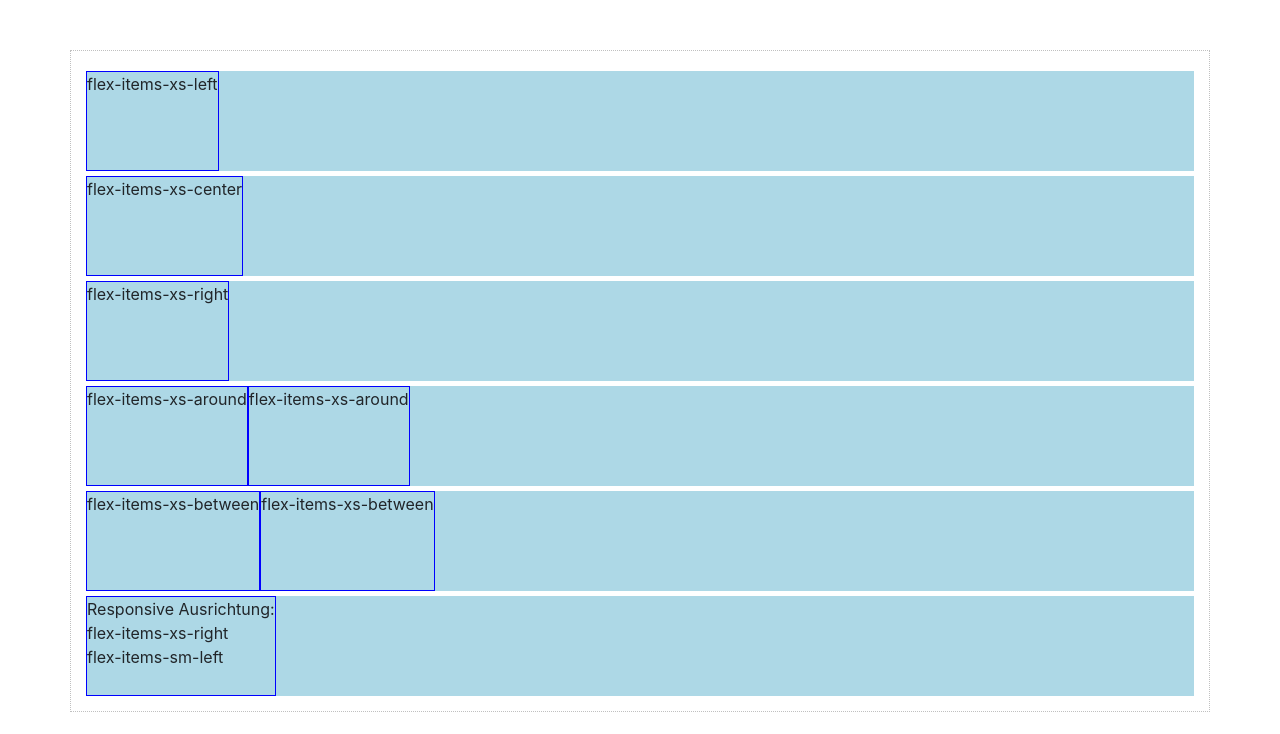
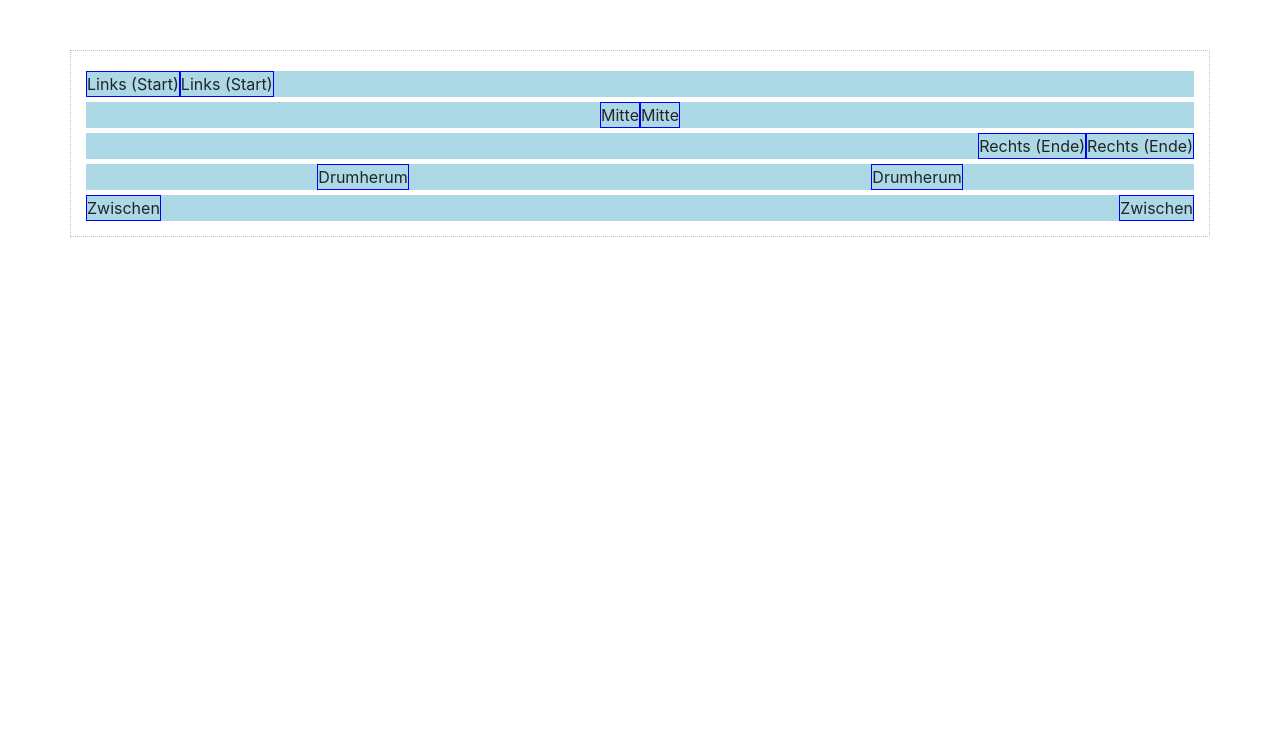
Before and after one commit to joergkrause/bootstrap4-kurz-und-gut, a website: page beispiele/Grid_FlexDist.html in a window 1280 px wide. Drawn offline with nearby package versions, Linux system fonts and the light colour scheme.

Commit message:
Flex fixes

```diff
--- a/beispiele/Grid_FlexDist.html
+++ b/beispiele/Grid_FlexDist.html
@@ -10,25 +10,25 @@
 </head>
 <body>
   <div class="container sample sample-col">
-    <div class="row flex-items-xs-left">
-      <div class="col-xs-6 ">flex-items-xs-left</div>
+    <div class="d-flex justify-content-start sample-row">
+      <div class="col-xs">Links (Start)</div>
+      <div class="col-xs">Links (Start)</div>
     </div>
-    <div class="row flex-items-xs-center">
-      <div class="col-xs-6">flex-items-xs-center</div>
+    <div class="d-flex justify-content-center sample-row">
+      <div class="col-xs">Mitte</div>
+      <div class="col-xs">Mitte</div>
     </div>
-    <div class="row flex-items-xs-right">
-      <div class="col-xs-6">flex-items-xs-right</div>
+    <div class="d-flex justify-content-end sample-row">
+      <div class="col-xs">Rechts (Ende)</div>
+      <div class="col-xs">Rechts (Ende)</div>
     </div>
-    <div class="row flex-items-xs-around">
-      <div class="col-xs-4">flex-items-xs-around</div>
-      <div class="col-xs-4">flex-items-xs-around</div>
+    <div class="d-flex justify-content-around sample-row">
+      <div class="col-xs-4">Drumherum</div>
+      <div class="col-xs-4">Drumherum</div>
     </div>
-    <div class="row flex-items-xs-between">
-      <div class="col-xs-4">flex-items-xs-between</div>
-      <div class="col-xs-4">flex-items-xs-between</div>
-    </div>
-    <div class="row flex-items-xs-right flex-items-sm-left">
-      <div class="col-xs-8">Responsive Ausrichtung: <br> flex-items-xs-right <br> flex-items-sm-left</div>
+    <div class="d-flex justify-content-between sample-row">
+      <div class="col-xs-4">Zwischen</div>
+      <div class="col-xs-4">Zwischen</div>
     </div>
   </div>
 </body>
--- a/res/sample.css
+++ b/res/sample.css
@@ -25,8 +25,7 @@ body {
   border: 1px solid blue;
 }
 
-.row {
-  height: 100px;
+.sample-row {
   background-color: lightblue;
   margin: 5px 0 0 0;
 }
```
Also changed, not shown: beispiele/Accordion.html (+1 -1 lines), beispiele/Grid.html (+0 -2 lines), beispiele/Grid_Break.html (+1 -1 lines), beispiele/Grid_FlexDistV.html (+10 -11 lines), beispiele/Grid_Fluid.html (+1 -1 lines), beispiele/Grid_Tablet.html (+6 -2 lines), beispiele/Typo_Var.html (+1 -1 lines), package.json (+4 -5 lines), 1 other file.
